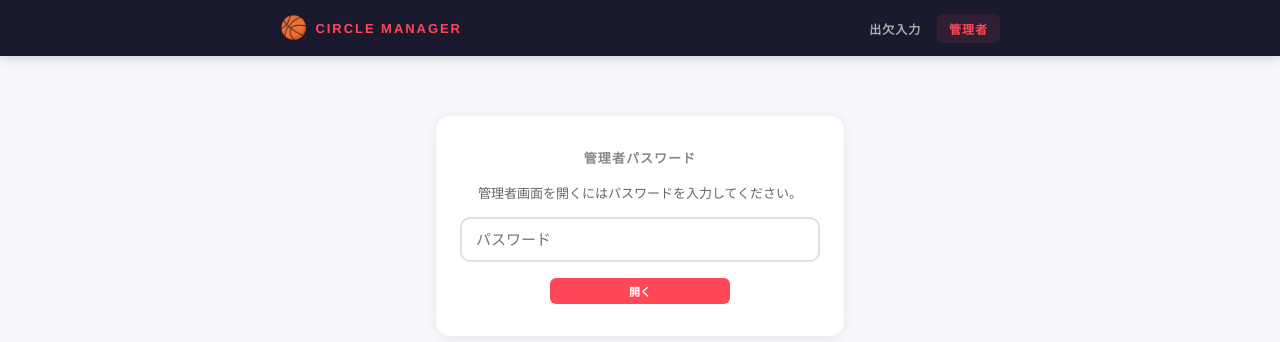
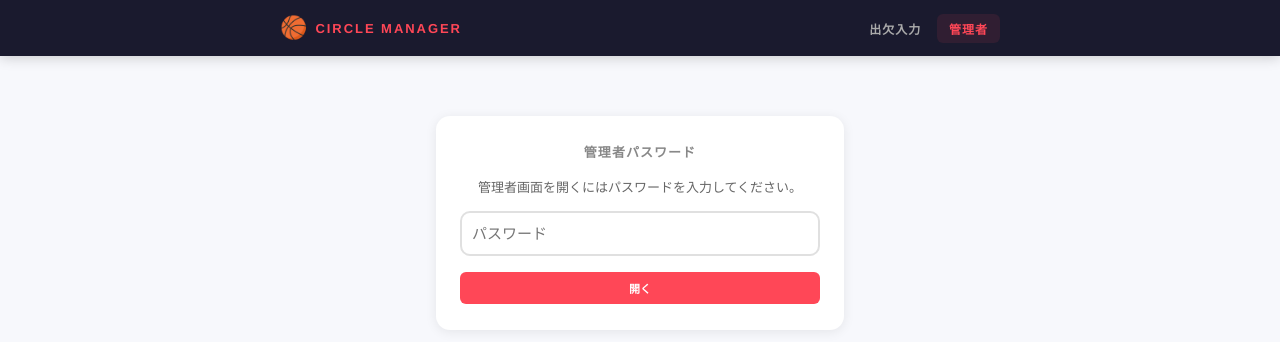
Before and after one commit to t-toshiro/basudou-app, a React (Create React App) app: page / in a window 1280 px wide. Both pictures are taken after a click on the button "管理者". Shown: the top 342 px of the page. Built offline with nearby package versions, Linux system fonts and the light colour scheme; no server answers; the database is empty.

Commit message:
UIパスワード画面のUI調整

```diff
--- a/src/components/AdminPasswordGate.jsx
+++ b/src/components/AdminPasswordGate.jsx
@@ -43,7 +43,7 @@ export default function AdminPasswordGate({ onSuccess, onCancel }) {
         style={{
           background: "#fff",
           borderRadius: 14,
-          padding: "32px 24px",
+          padding: "26px 24px",
           maxWidth: 360,
           margin: "40px auto 0",
           boxShadow: "0 2px 12px rgba(0,0,0,0.08)",
@@ -81,7 +81,7 @@ export default function AdminPasswordGate({ onSuccess, onCancel }) {
             autoFocus
             style={{
               width: "100%",
-              padding: "12px 14px",
+              padding: "12px 10px",
               fontSize: 15,
               border: `2px solid ${error ? "#FF4757" : "#e0e0e0"}`,
               borderRadius: 10,
@@ -107,7 +107,8 @@ export default function AdminPasswordGate({ onSuccess, onCancel }) {
                 ...styles.smBtn,
                 display: "block",
                 margin: "0 auto",
-                width: "50%",
+                width: "100%",
+                height: "2.5vw",
                 background: "#FF4757",
                 color: "#fff",
               }}
```
